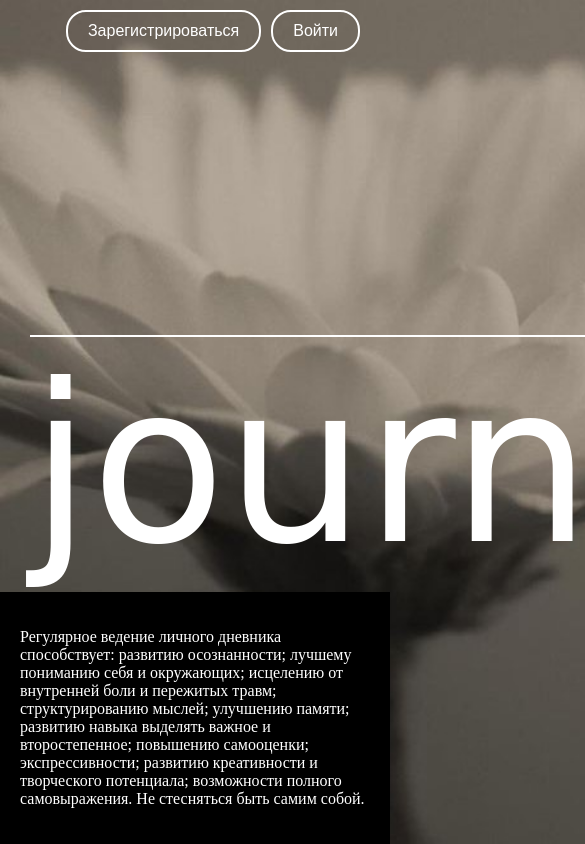
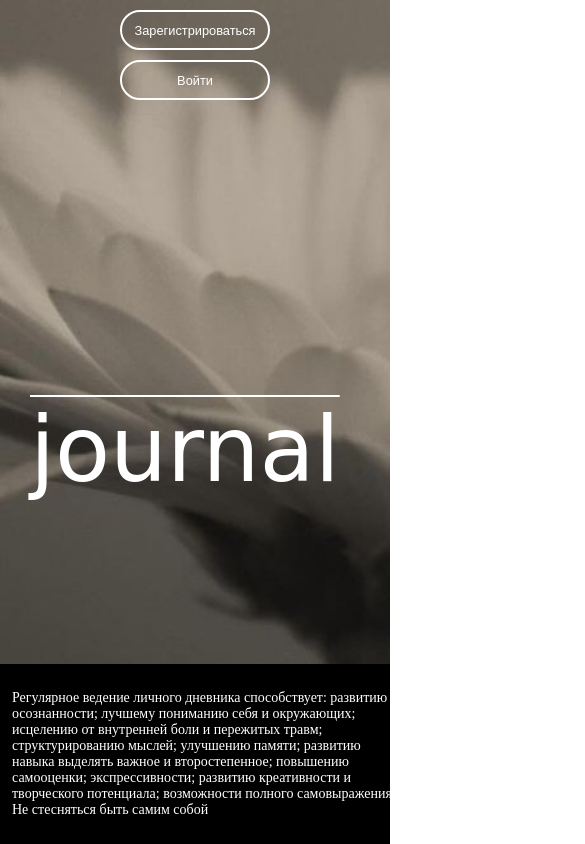
Before and after one commit to afkproger/journal, a website: page html/main.html in a window 390 px wide. Shown: the top 844 px of the page, 585 px wide, since content can reach past the window. Drawn offline with Linux system fonts and the light colour scheme; a web font is replaced by a local one.

Commit message:
Работа с медиа запросами

```diff
--- a/css/button.css
+++ b/css/button.css
@@ -4,12 +4,16 @@
     border: 2px solid white;
     border-radius: 20px;
     padding: 10px 20px;
-    font-size: 16px;
+    font-size: 1em;
     cursor: pointer;
     transition: background-color 0.3s, color 0.3s;
     opacity: 0;
     transform: translateY(-20px);
     animation: fadeIn 0.5s ease-out forwards;
+    display: flex;
+    align-items: center;
+    justify-content: center;
+    text-align: center;
 }
 
 .button:hover {
@@ -22,3 +26,10 @@
         transform: translateY(0);
     }
 }
+
+@media (max-width: 800px) {
+    .button {
+        font-size: 0.8em;
+        padding: 5px 10px;
+    }
+}
--- a/css/main.css
+++ b/css/main.css
@@ -7,7 +7,7 @@ body {
     display: flex;
     flex-direction: column;
     overflow: hidden;
-    width: calc(100% - 20px);
+    width: 100%;
 }
 
 header {
@@ -34,7 +34,6 @@ main {
     justify-content: flex-start;
     align-items: center;
     position: relative;
-    padding-left: 20px;
 }
 
 .journal-text {
@@ -44,11 +43,12 @@ main {
     text-decoration: overline;
     text-decoration-thickness: 2px;
     opacity: 0;
+    padding-left: 20px;
     margin: 10px;
-    transform: translateX(-50px);
+    transform: translateX(-60px);
     animation: slideIn 0.8s ease-out 0.8s forwards;
     position: absolute;
-    transform: translateY(-50px);
+    transform: translateY(-60px);
 }
 
 footer {
@@ -60,6 +60,10 @@ footer {
     opacity: 0;
     transform: translateY(20px);
     animation: fadeInUp 0.5s ease-out 0.6s forwards;
+}
+
+.text {
+    padding: 10px;
 }
 
 @keyframes slideIn {
@@ -76,6 +80,32 @@ footer {
     }
 }
 
-.text {
-    padding: 10px;
+@media (max-width: 800px) {
+    html, body {
+        margin: 0;
+        padding: 0;
+        width: 100%;
+        height: 100%;
+        overflow: hidden;
+    }
+
+    .journal-text {
+        font-size: 90px;
+    }
+
+    .button{
+        height: 40px;
+        width: 150px;
+    }
+
+    .header-container {
+        justify-content: center;
+        flex-direction: column;
+        align-items: center;
+    }
+
+    .text {
+        padding: 2px;
+        font-size: 14px;
+    }
 }
--- a/css/workspace.css
+++ b/css/workspace.css
@@ -30,3 +30,13 @@ body {
     height: 40px;
     width: 200px;
 }
+
+@media (max-width: 800px) {
+    .header-container {
+        flex-direction: column;
+    }
+    .button{
+        height: 40px;
+        width: 150px;
+    }
+}
--- a/html/main.html
+++ b/html/main.html
@@ -1,6 +1,7 @@
 <!DOCTYPE html>
 <html lang="en">
 <head>
+    <meta name="viewport" content="width=device-width, initial-scale=1">
     <link rel="icon" type="image/png" href="../imgs/favicon.ico">
     <link href="https://fonts.cdnfonts.com/css/bauhaus-93" rel="stylesheet">
     <meta charset="UTF-8">
@@ -23,7 +24,7 @@
 </main>
 
 <footer>
-    <p class="text">Регулярное ведение личного дневника способствует: развитию осознанности; лучшему пониманию себя и окружающих; исцелению от внутренней боли и пережитых травм; структурированию мыслей; улучшению памяти; развитию навыка выделять важное и второстепенное; повышению самооценки; экспрессивности; развитию креативности и творческого потенциала; возможности полного самовыражения. Не стесняться быть самим собой.</p>
+    <p class="text">Регулярное ведение личного дневника способствует: развитию осознанности; лучшему пониманию себя и окружающих; исцелению от внутренней боли и пережитых травм; структурированию мыслей; улучшению памяти; развитию навыка выделять важное и второстепенное; повышению самооценки; экспрессивности; развитию креативности и творческого потенциала; возможности полного самовыражения. Не стесняться быть самим собой</p>
 </footer>
 </body>
 </html>
```
Also changed, not shown: html/workspace.html (+1 -0 lines).
